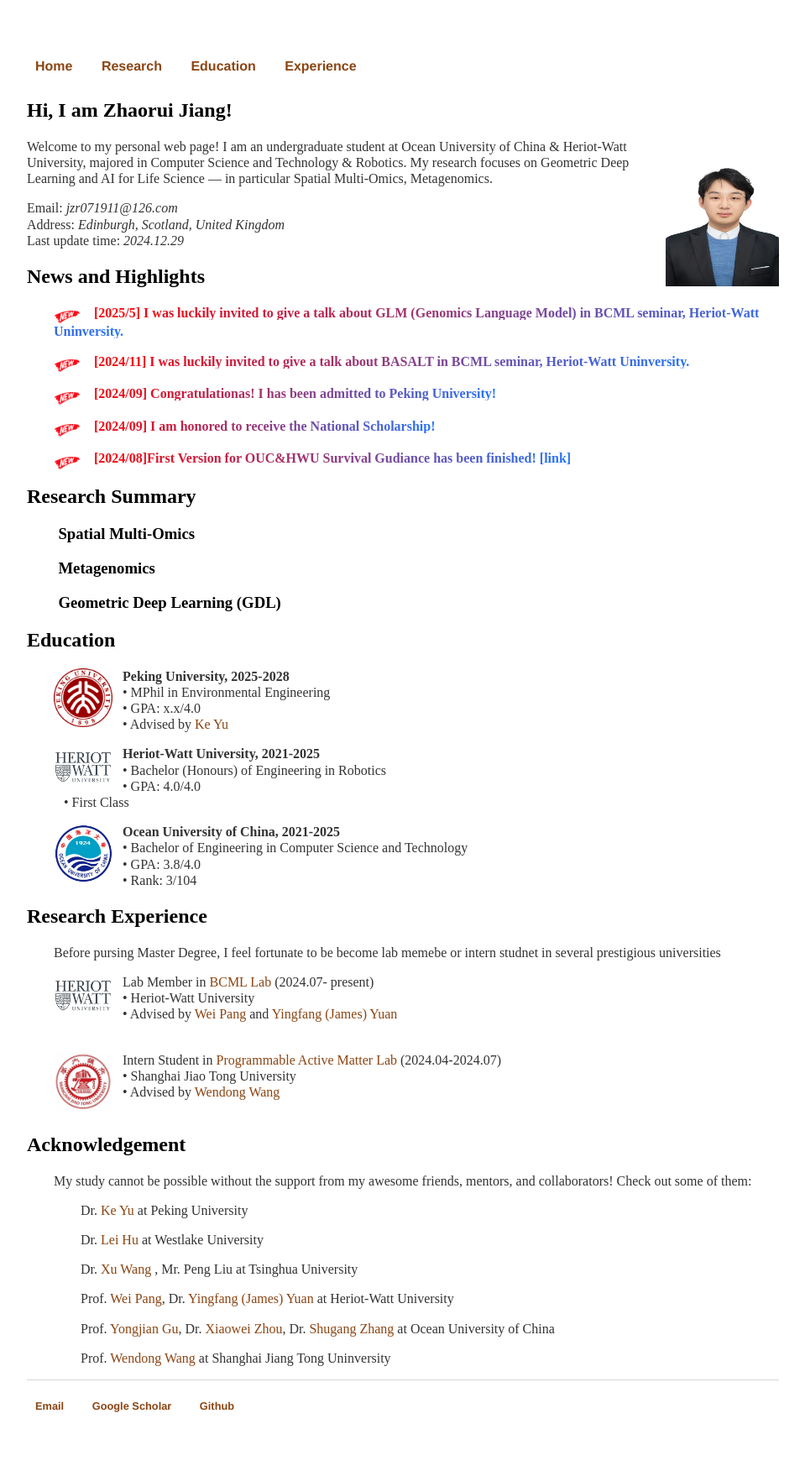
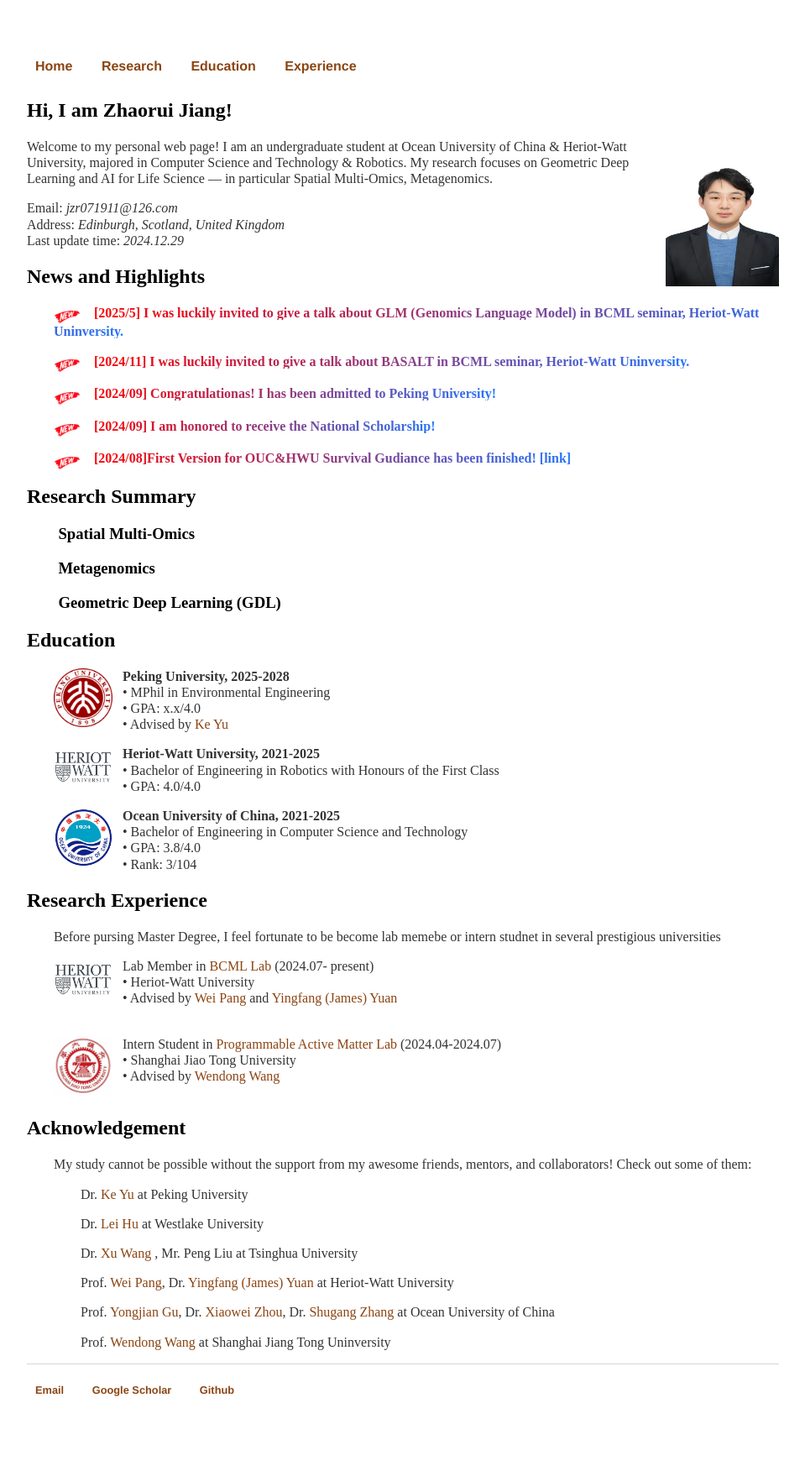
Before and after one commit to zhaorui-bi/zhaorui-bi.github.io, a Jekyll site: the page built from index.html, in a window 1280 px wide. Shown: the whole page at 84% size, without its empty margins (160-1119 px from the left). Built offline with Jekyll 4.4.1, drawn with Linux system fonts in a browser that asks for light colours.

Commit message:
Update index.html

```diff
--- a/index.html
+++ b/index.html
@@ -88,9 +88,9 @@
 		<p style="margin-left: 2em;">
 			<img src="/img/hw.png" align="left" width="70" height="50"/>
 			&nbsp&nbsp <b>Heriot-Watt University, 2021-2025  </b><br>
-			&nbsp&nbsp &bull; Bachelor (Honours) of Engineering in Robotics<br>
+			&nbsp&nbsp &bull; Bachelor of Engineering in Robotics with Honours of the First Class<br>
 			&nbsp&nbsp &bull; GPA: 4.0/4.0 <br>
-			&nbsp&nbsp &bull; First Class <br>
+<!-- 			&nbsp&nbsp &bull; First Class <br> -->
 		</p>
 
 		<p style="margin-left: 2em;">
```
